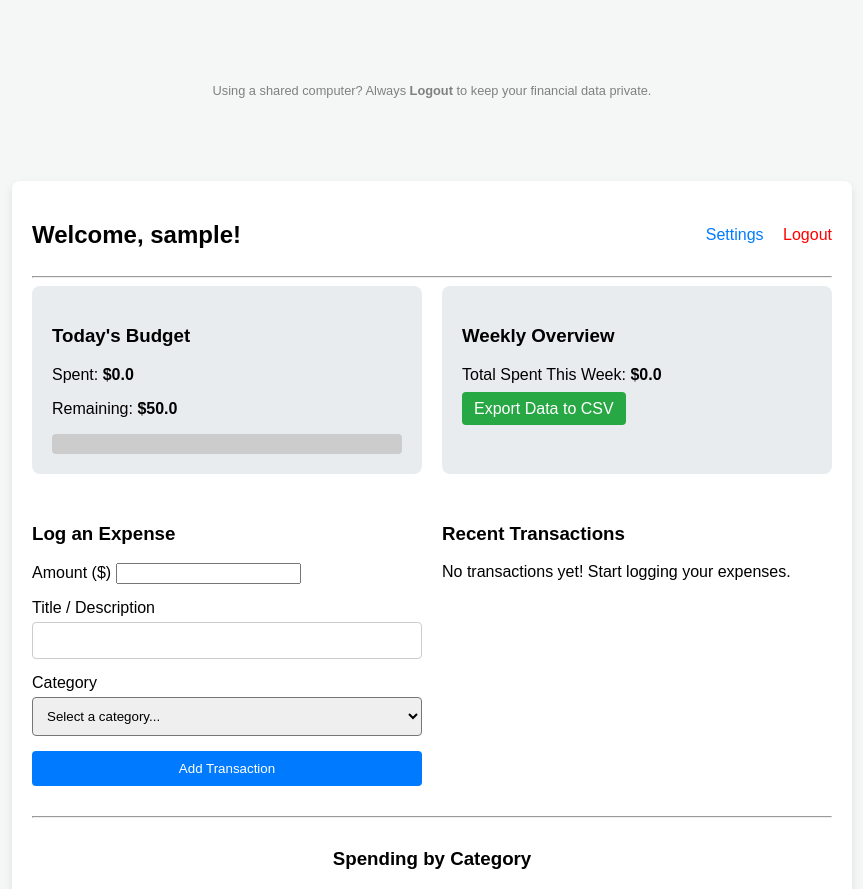
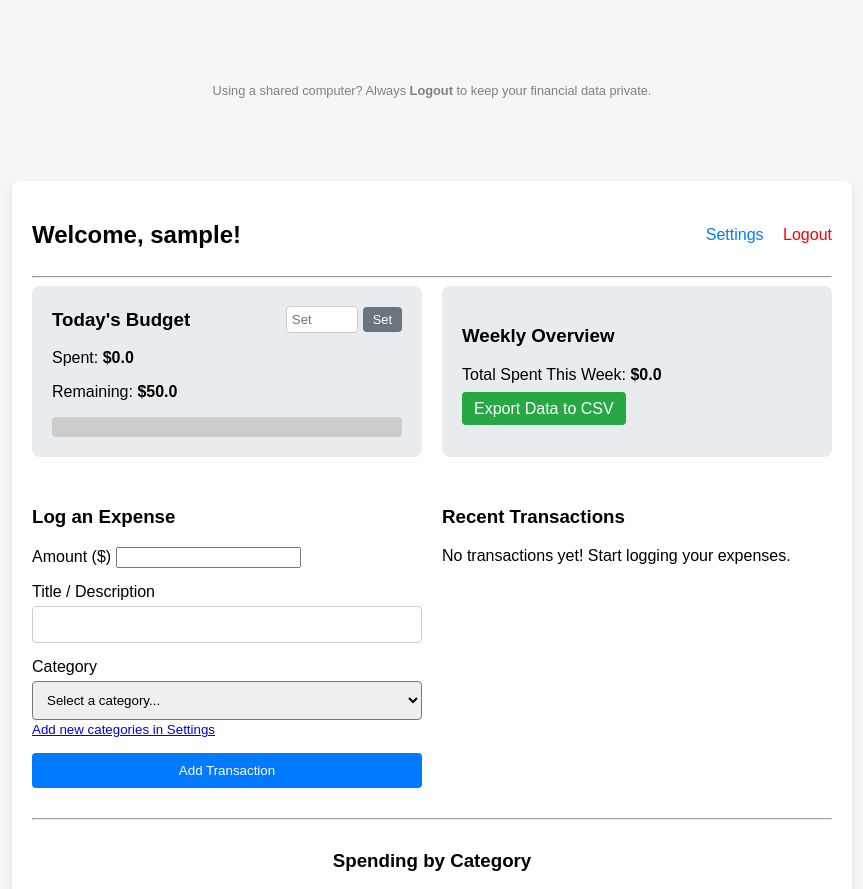
Before and after one commit to Sampangg/Finance-Website-using-flask, a Flask app: page /dashboard in a window 1280 px wide. Shown: the top 889 px of the page, without its empty margins (208-1071 px from the left). Run offline with Flask 3, Linux system fonts and the light colour scheme; the visitor is signed in with stand-in values (Sample User, id 1); data that the repository does not hold is empty; some libraries are stand-ins or nearby versions.

Commit message:
Connected Postgres and updated dashboard UI

```diff
--- a/app/__init__.py
+++ b/app/__init__.py
@@ -3,7 +3,8 @@ from flask_sqlalchemy import SQLAlchemy
 from flask_bcrypt import Bcrypt
 from flask_login import LoginManager
 from flask_wtf.csrf import CSRFProtect
-from datetime import timedelta  # <--- 1. ADD THIS IMPORT
+from datetime import timedelta
+import os
 
 # Initialize extensions
 db = SQLAlchemy()
@@ -14,34 +15,34 @@ login_manager.login_message_category = 'info'
 csrf = CSRFProtect()
 
 def create_app(config_class='config.Config'):
-    """Application Factory Pattern"""
     app = Flask(__name__)
 
-    # Existing Configs
-    app.config['SECRET_KEY'] = 'dev-secret-key-replace-in-production'
-    app.config['SQLALCHEMY_DATABASE_URI'] = 'sqlite:///finance.db'
-    app.config['SQLALCHEMY_TRACK_MODIFICATIONS'] = False
-
-    # --- 2. ADD THESE SECURITY LINES HERE ---
+    # Security and Session Config
+    app.config['SECRET_KEY'] = os.environ.get('SECRET_KEY') or 'dev-secret-key'
     app.config['PERMANENT_SESSION_LIFETIME'] = timedelta(minutes=30)
     app.config['SESSION_COOKIE_SECURE'] = True
     app.config['SESSION_COOKIE_HTTPONLY'] = True
     app.config['SESSION_COOKIE_SAMESITE'] = 'Lax'
-    # ----------------------------------------
 
-    # Initialize extensions with app
+    # Database Logic: SQLite for local, PostgreSQL for Render
+    db_url = os.environ.get('DATABASE_URL')
+    if db_url and db_url.startswith("postgres://"):
+        db_url = db_url.replace("postgres://", "postgresql://", 1)
+
+    app.config['SQLALCHEMY_DATABASE_URI'] = db_url or 'sqlite:///finance.db'
+    app.config['SQLALCHEMY_TRACK_MODIFICATIONS'] = False
+
+    # Initialize extensions
     db.init_app(app)
     bcrypt.init_app(app)
     login_manager.init_app(app)
     csrf.init_app(app)
 
-    # Global Maintenance Mode Check
     @app.before_request
     def check_maintenance():
         from app.models import SystemConfig
         if request.path.startswith('/static') or request.path.startswith('/admin'):
             return
-
         try:
             config = SystemConfig.query.first()
             if config and config.maintenance_mode:
@@ -49,7 +50,6 @@ def create_app(config_class='config.Config'):
         except Exception:
             pass
 
-    # Custom Error Pages
     @app.errorhandler(404)
     def not_found_error(error):
         return render_template('errors/404.html'), 404
@@ -59,7 +59,6 @@ def create_app(config_class='config.Config'):
         db.session.rollback()
         return render_template('errors/500.html'), 500
 
-    # Register Blueprints
     from app.routes import main_bp, auth_bp, admin_bp
     app.register_blueprint(main_bp)
     app.register_blueprint(auth_bp, url_prefix='/auth')
--- a/app/routes.py
+++ b/app/routes.py
@@ -188,3 +188,14 @@ def add_category():
         else:
             flash("Category already exists.", "info")
     return redirect(url_for('main.settings'))
+
+@main_bp.route('/update-budget-dashboard', methods=['POST'])
+@login_required
+def update_budget_dashboard():
+    """Quickly update budget from the dashboard."""
+    new_budget = request.form.get('daily_budget')
+    if new_budget:
+        current_user.daily_budget = float(new_budget)
+        db.session.commit()
+        flash(f"Daily budget updated to {current_user.currency}{new_budget}", "success")
+    return redirect(url_for('main.dashboard'))
--- a/app/templates/dashboard.html
+++ b/app/templates/dashboard.html
@@ -13,7 +13,14 @@
 
 <div style="display: flex; gap: 20px; margin-bottom: 30px;">
     <div style="flex: 1; padding: 20px; background: #e9ecef; border-radius: 8px;">
-        <h3>Today's Budget</h3>
+        <div style="display: flex; justify-content: space-between; align-items: center;">
+            <h3 style="margin: 0;">Today's Budget</h3>
+            <form method="POST" action="{{ url_for('main.update_budget_dashboard') }}" style="display: flex; align-items: center; gap: 5px;">
+                <input type="hidden" name="csrf_token" value="{{ csrf_token() }}"/>
+                <input type="number" name="daily_budget" placeholder="Set" step="0.01" style="width: 60px; padding: 5px; border: 1px solid #ccc; border-radius: 4px;">
+                <button type="submit" style="padding: 5px 10px; font-size: 0.8em; background-color: #6c757d; color: white; border: none; border-radius: 4px; cursor: pointer;">Set</button>
+            </form>
+        </div>
         <p>Spent: <strong>{{ current_user.currency }}{{ summary.spent_today }}</strong></p>
         <p>Remaining: <strong>{{ current_user.currency }}{{ summary.budget_remaining }}</strong></p>
 
@@ -55,6 +62,7 @@
                         <option value="{{ cat.id }}">{{ cat.name }}</option>
                     {% endfor %}
                 </select>
+                <small><a href="{{ url_for('main.settings') }}">Add new categories in Settings</a></small>
             </div>
 
             <button type="submit" style="width: 100%;">Add Transaction</button>
--- a/requirements.txt
+++ b/requirements.txt
@@ -6,3 +6,4 @@ Flask-WTF==1.2.1
 pytest==7.4.3
 flake8==6.1.0
 gunicorn==21.2.0
+psycopg2-binary==2.9.9
```
